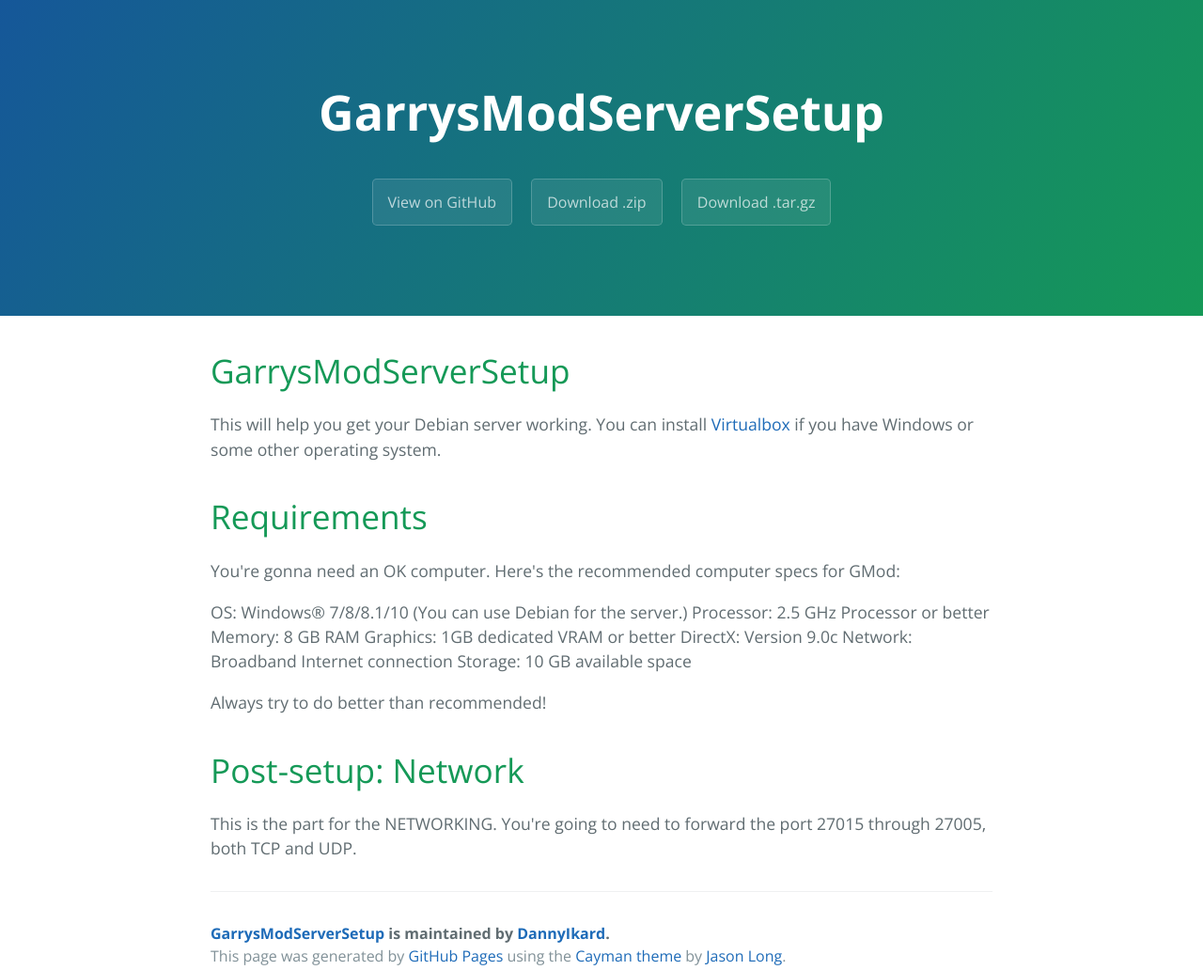
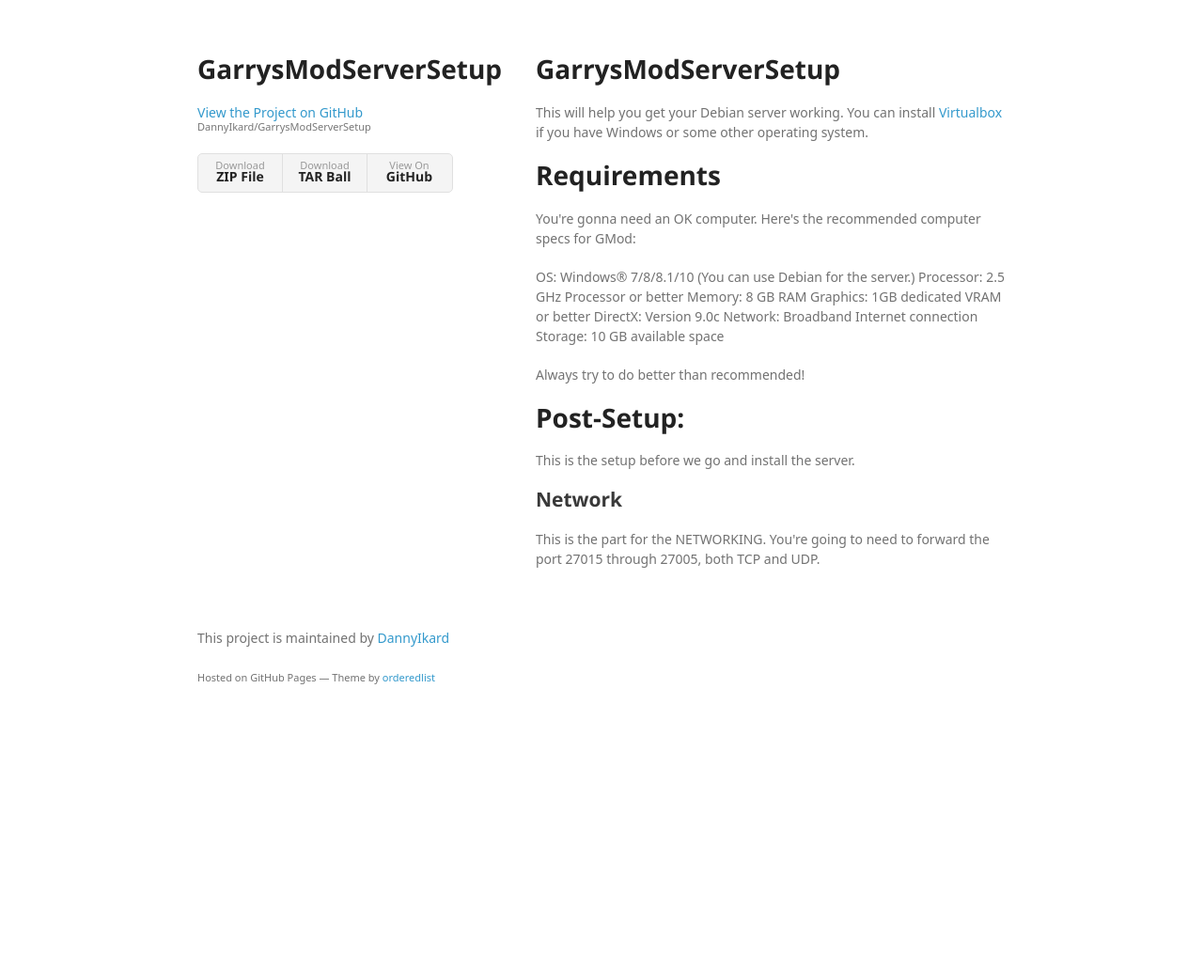
Before and after one commit to DannyIkard/GarrysModServerSetup, a plain HTML site: page index.html in a window 1280 px wide. Shown: the whole page at 94% size. After the commit the page ends 800 px from the top, so only its background shows below. Drawn offline with nearby package versions, Linux system fonts and the light colour scheme; a web font is replaced by a local one.

Commit message:
Create gh-pages branch via GitHub

```diff
--- a/index.html
+++ b/index.html
@@ -1,25 +1,34 @@
-<!DOCTYPE html>
-<html lang="en-us">
+<!doctype html>
+<html>
   <head>
-    <meta charset="UTF-8">
+    <meta charset="utf-8">
+    <meta http-equiv="X-UA-Compatible" content="chrome=1">
     <title>GarrysModServerSetup by DannyIkard</title>
-    <meta name="viewport" content="width=device-width, initial-scale=1">
-    <link rel="stylesheet" type="text/css" href="stylesheets/normalize.css" media="screen">
-    <link href='https://fonts.googleapis.com/css?family=Open+Sans:400,700' rel='stylesheet' type='text/css'>
-    <link rel="stylesheet" type="text/css" href="stylesheets/stylesheet.css" media="screen">
-    <link rel="stylesheet" type="text/css" href="stylesheets/github-light.css" media="screen">
+
+    <link rel="stylesheet" href="stylesheets/styles.css">
+    <link rel="stylesheet" href="stylesheets/github-light.css">
+    <meta name="viewport" content="width=device-width">
+    <!--[if lt IE 9]>
+    <script src="//html5shiv.googlecode.com/svn/trunk/html5.js"></script>
+    <![endif]-->
   </head>
   <body>
-    <section class="page-header">
-      <h1 class="project-name">GarrysModServerSetup</h1>
-      <h2 class="project-tagline"></h2>
-      <a href="https://github.com/DannyIkard/GarrysModServerSetup" class="btn">View on GitHub</a>
-      <a href="https://github.com/DannyIkard/GarrysModServerSetup/zipball/master" class="btn">Download .zip</a>
-      <a href="https://github.com/DannyIkard/GarrysModServerSetup/tarball/master" class="btn">Download .tar.gz</a>
-    </section>
+    <div class="wrapper">
+      <header>
+        <h1>GarrysModServerSetup</h1>
+        <p></p>
 
-    <section class="main-content">
-      <h1>
+        <p class="view"><a href="https://github.com/DannyIkard/GarrysModServerSetup">View the Project on GitHub <small>DannyIkard/GarrysModServerSetup</small></a></p>
+
+
+        <ul>
+          <li><a href="https://github.com/DannyIkard/GarrysModServerSetup/zipball/master">Download <strong>ZIP File</strong></a></li>
+          <li><a href="https://github.com/DannyIkard/GarrysModServerSetup/tarball/master">Download <strong>TAR Ball</strong></a></li>
+          <li><a href="https://github.com/DannyIkard/GarrysModServerSetup">View On <strong>GitHub</strong></a></li>
+        </ul>
+      </header>
+      <section>
+        <h1>
 <a id="garrysmodserversetup" class="anchor" href="#garrysmodserversetup" aria-hidden="true"><span aria-hidden="true" class="octicon octicon-link"></span></a>GarrysModServerSetup</h1>
 
 <p>This will help you get your Debian server working.
@@ -41,19 +50,22 @@ Storage: 10 GB available space</p>
 <p>Always try to do better than recommended!</p>
 
 <h1>
-<a id="post-setup-network" class="anchor" href="#post-setup-network" aria-hidden="true"><span aria-hidden="true" class="octicon octicon-link"></span></a>Post-setup: Network</h1>
+<a id="post-setup" class="anchor" href="#post-setup" aria-hidden="true"><span aria-hidden="true" class="octicon octicon-link"></span></a>Post-Setup:</h1>
+
+<p>This is the setup before we go and install the server.</p>
+
+<h2>
+<a id="network" class="anchor" href="#network" aria-hidden="true"><span aria-hidden="true" class="octicon octicon-link"></span></a>Network</h2>
 
 <p>This is the part for the NETWORKING.
 You're going to need to forward the port 27015 through 27005, both TCP and UDP.</p>
-
-      <footer class="site-footer">
-        <span class="site-footer-owner"><a href="https://github.com/DannyIkard/GarrysModServerSetup">GarrysModServerSetup</a> is maintained by <a href="https://github.com/DannyIkard">DannyIkard</a>.</span>
-
-        <span class="site-footer-credits">This page was generated by <a href="https://pages.github.com">GitHub Pages</a> using the <a href="https://github.com/jasonlong/cayman-theme">Cayman theme</a> by <a href="https://twitter.com/jasonlong">Jason Long</a>.</span>
+      </section>
+      <footer>
+        <p>This project is maintained by <a href="https://github.com/DannyIkard">DannyIkard</a></p>
+        <p><small>Hosted on GitHub Pages &mdash; Theme by <a href="https://github.com/orderedlist">orderedlist</a></small></p>
       </footer>
-
-    </section>
-
+    </div>
+    <script src="javascripts/scale.fix.js"></script>
 
   </body>
 </html>
--- /dev/null
+++ b/javascripts/scale.fix.js
@@ -0,0 +1,17 @@
+var metas = document.getElementsByTagName('meta');
+var i;
+if (navigator.userAgent.match(/iPhone/i)) {
+  for (i=0; i<metas.length; i++) {
+    if (metas[i].name == "viewport") {
+      metas[i].content = "width=device-width, minimum-scale=1.0, maximum-scale=1.0";
+    }
+  }
+  document.addEventListener("gesturestart", gestureStart, false);
+}
+function gestureStart() {
+  for (i=0; i<metas.length; i++) {
+    if (metas[i].name == "viewport") {
+      metas[i].content = "width=device-width, minimum-scale=0.25, maximum-scale=1.6";
+    }
+  }
+}
--- a/params.json
+++ b/params.json
@@ -1,6 +1,6 @@
 {
   "name": "GarrysModServerSetup",
   "tagline": "",
-  "body": "# GarrysModServerSetup\r\nThis will help you get your Debian server working. \r\nYou can install [Virtualbox](https://www.virtualbox.org/wiki/Downloads) if you have Windows or some other operating system.\r\n\r\n#Requirements\r\nYou're gonna need an OK computer. Here's the recommended computer specs for GMod:\r\n\r\nOS:  Windows® 7/8/8.1/10  (You can use Debian for the server.) \r\nProcessor: 2.5 GHz Processor or better \r\nMemory: 8 GB RAM \r\nGraphics: 1GB dedicated VRAM or better \r\nDirectX: Version 9.0c \r\nNetwork: Broadband Internet connection \r\nStorage: 10 GB available space\r\n\r\n\r\nAlways try to do better than recommended!\r\n\r\n#Post-setup: Network\r\nThis is the part for the NETWORKING.\r\nYou're going to need to forward the port 27015 through 27005, both TCP and UDP.\r\n\r\n",
+  "body": "# GarrysModServerSetup\r\nThis will help you get your Debian server working. \r\nYou can install [Virtualbox](https://www.virtualbox.org/wiki/Downloads) if you have Windows or some other operating system.\r\n\r\n#Requirements\r\nYou're gonna need an OK computer. Here's the recommended computer specs for GMod:\r\n\r\nOS:  Windows® 7/8/8.1/10  (You can use Debian for the server.) \r\nProcessor: 2.5 GHz Processor or better \r\nMemory: 8 GB RAM \r\nGraphics: 1GB dedicated VRAM or better \r\nDirectX: Version 9.0c \r\nNetwork: Broadband Internet connection \r\nStorage: 10 GB available space\r\n\r\n\r\nAlways try to do better than recommended!\r\n\r\n# Post-Setup:\r\nThis is the setup before we go and install the server.\r\n\r\n\r\n##Network\r\nThis is the part for the NETWORKING.\r\nYou're going to need to forward the port 27015 through 27005, both TCP and UDP.\r\n\r\n",
   "note": "Don't delete this file! It's used internally to help with page regeneration."
 }
--- /dev/null
+++ b/stylesheets/styles.css
@@ -0,0 +1,324 @@
+@font-face {
+  font-family: 'Noto Sans';
+  font-weight: 400;
+  font-style: normal;
+  src: url('../fonts/Noto-Sans-regular/Noto-Sans-regular.eot');
+  src: url('../fonts/Noto-Sans-regular/Noto-Sans-regular.eot?#iefix') format('embedded-opentype'),
+       local('Noto Sans'),
+       local('Noto-Sans-regular'),
+       url('../fonts/Noto-Sans-regular/Noto-Sans-regular.woff2') format('woff2'),
+       url('../fonts/Noto-Sans-regular/Noto-Sans-regular.woff') format('woff'),
+       url('../fonts/Noto-Sans-regular/Noto-Sans-regular.ttf') format('truetype'),
+       url('../fonts/Noto-Sans-regular/Noto-Sans-regular.svg#NotoSans') format('svg');
+}
+
+@font-face {
+  font-family: 'Noto Sans';
+  font-weight: 700;
+  font-style: normal;
+  src: url('../fonts/Noto-Sans-700/Noto-Sans-700.eot');
+  src: url('../fonts/Noto-Sans-700/Noto-Sans-700.eot?#iefix') format('embedded-opentype'),
+       local('Noto Sans Bold'),
+       local('Noto-Sans-700'),
+       url('../fonts/Noto-Sans-700/Noto-Sans-700.woff2') format('woff2'),
+       url('../fonts/Noto-Sans-700/Noto-Sans-700.woff') format('woff'),
+       url('../fonts/Noto-Sans-700/Noto-Sans-700.ttf') format('truetype'),
+       url('../fonts/Noto-Sans-700/Noto-Sans-700.svg#NotoSans') format('svg');
+}
+
+@font-face {
+  font-family: 'Noto Sans';
+  font-weight: 400;
+  font-style: italic;
+  src: url('../fonts/Noto-Sans-italic/Noto-Sans-italic.eot');
+  src: url('../fonts/Noto-Sans-italic/Noto-Sans-italic.eot?#iefix') format('embedded-opentype'),
+       local('Noto Sans Italic'),
+       local('Noto-Sans-italic'),
+       url('../fonts/Noto-Sans-italic/Noto-Sans-italic.woff2') format('woff2'),
+       url('../fonts/Noto-Sans-italic/Noto-Sans-italic.woff') format('woff'),
+       url('../fonts/Noto-Sans-italic/Noto-Sans-italic.ttf') format('truetype'),
+       url('../fonts/Noto-Sans-italic/Noto-Sans-italic.svg#NotoSans') format('svg');
+}
+
+@font-face {
+  font-family: 'Noto Sans';
+  font-weight: 700;
+  font-style: italic;
+  src: url('../fonts/Noto-Sans-700italic/Noto-Sans-700italic.eot');
+  src: url('../fonts/Noto-Sans-700italic/Noto-Sans-700italic.eot?#iefix') format('embedded-opentype'),
+       local('Noto Sans Bold Italic'),
+       local('Noto-Sans-700italic'),
+       url('../fonts/Noto-Sans-700italic/Noto-Sans-700italic.woff2') format('woff2'),
+       url('../fonts/Noto-Sans-700italic/Noto-Sans-700italic.woff') format('woff'),
+       url('../fonts/Noto-Sans-700italic/Noto-Sans-700italic.ttf') format('truetype'),
+       url('../fonts/Noto-Sans-700italic/Noto-Sans-700italic.svg#NotoSans') format('svg');
+}
+
+body {
+  background-color: #fff;
+  padding:50px;
+  font: 14px/1.5 "Noto Sans", "Helvetica Neue", Helvetica, Arial, sans-serif;
+  color:#727272;
+  font-weight:400;
+}
+
+h1, h2, h3, h4, h5, h6 {
+  color:#222;
+  margin:0 0 20px;
+}
+
+p, ul, ol, table, pre, dl {
+  margin:0 0 20px;
+}
+
+h1, h2, h3 {
+  line-height:1.1;
+}
+
+h1 {
+  font-size:28px;
+}
+
+h2 {
+  color:#393939;
+}
+
+h3, h4, h5, h6 {
+  color:#494949;
+}
+
+a {
+  color:#39c;
+  text-decoration:none;
+}
+
+a:hover {
+  color:#069;
+}
+
+a small {
+  font-size:11px;
+  color:#777;
+  margin-top:-0.3em;
+  display:block;
+}
+
+a:hover small {
+  color:#777;
+}
+
+.wrapper {
+  width:860px;
+  margin:0 auto;
+}
+
+blockquote {
+  border-left:1px solid #e5e5e5;
+  margin:0;
+  padding:0 0 0 20px;
+  font-style:italic;
+}
+
+code, pre {
+  font-family:Monaco, Bitstream Vera Sans Mono, Lucida Console, Terminal, Consolas, Liberation Mono, DejaVu Sans Mono, Courier New, monospace;
+  color:#333;
+  font-size:12px;
+}
+
+pre {
+  padding:8px 15px;
+  background: #f8f8f8;
+  border-radius:5px;
+  border:1px solid #e5e5e5;
+  overflow-x: auto;
+}
+
+table {
+  width:100%;
+  border-collapse:collapse;
+}
+
+th, td {
+  text-align:left;
+  padding:5px 10px;
+  border-bottom:1px solid #e5e5e5;
+}
+
+dt {
+  color:#444;
+  font-weight:700;
+}
+
+th {
+  color:#444;
+}
+
+img {
+  max-width:100%;
+}
+
+header {
+  width:270px;
+  float:left;
+  position:fixed;
+  -webkit-font-smoothing:subpixel-antialiased;
+}
+
+header ul {
+  list-style:none;
+  height:40px;
+  padding:0;
+  background: #f4f4f4;
+  border-radius:5px;
+  border:1px solid #e0e0e0;
+  width:270px;
+}
+
+header li {
+  width:89px;
+  float:left;
+  border-right:1px solid #e0e0e0;
+  height:40px;
+}
+
+header li:first-child a {
+  border-radius:5px 0 0 5px;
+}
+
+header li:last-child a {
+  border-radius:0 5px 5px 0;
+}
+
+header ul a {
+  line-height:1;
+  font-size:11px;
+  color:#999;
+  display:block;
+  text-align:center;
+  padding-top:6px;
+  height:34px;
+}
+
+header ul a:hover {
+  color:#999;
+}
+
+header ul a:active {
+  background-color:#f0f0f0;
+}
+
+strong {
+  color:#222;
+  font-weight:700;
+}
+
+header ul li + li + li {
+  border-right:none;
+  width:89px;
+}
+
+header ul a strong {
+  font-size:14px;
+  display:block;
+  color:#222;
+}
+
+section {
+  width:500px;
+  float:right;
+  padding-bottom:50px;
+}
+
+small {
+  font-size:11px;
+}
+
+hr {
+  border:0;
+  background:#e5e5e5;
+  height:1px;
+  margin:0 0 20px;
+}
+
+footer {
+  width:270px;
+  float:left;
+  position:fixed;
+  bottom:50px;
+  -webkit-font-smoothing:subpixel-antialiased;
+}
+
+@media print, screen and (max-width: 960px) {
+
+  div.wrapper {
+    width:auto;
+    margin:0;
+  }
+
+  header, section, footer {
+    float:none;
+    position:static;
+    width:auto;
+  }
+
+  header {
+    padding-right:320px;
+  }
+
+  section {
+    border:1px solid #e5e5e5;
+    border-width:1px 0;
+    padding:20px 0;
+    margin:0 0 20px;
+  }
+
+  header a small {
+    display:inline;
+  }
+
+  header ul {
+    position:absolute;
+    right:50px;
+    top:52px;
+  }
+}
+
+@media print, screen and (max-width: 720px) {
+  body {
+    word-wrap:break-word;
+  }
+
+  header {
+    padding:0;
+  }
+
+  header ul, header p.view {
+    position:static;
+  }
+
+  pre, code {
+    word-wrap:normal;
+  }
+}
+
+@media print, screen and (max-width: 480px) {
+  body {
+    padding:15px;
+  }
+
+  header ul {
+    width:99%;
+  }
+
+  header li, header ul li + li + li {
+    width:33%;
+  }
+}
+
+@media print {
+  body {
+    padding:0.4in;
+    font-size:12pt;
+    color:#444;
+  }
+}
```
